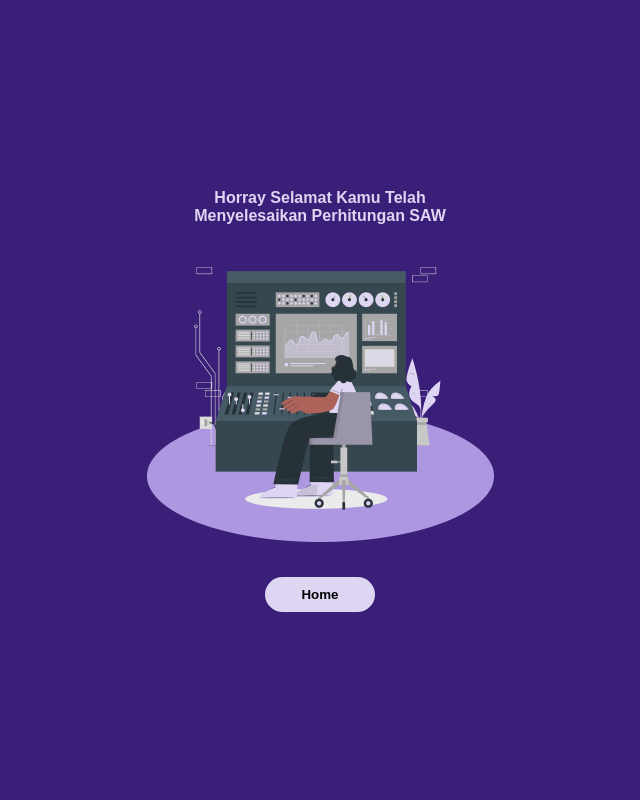
After one commit to DarrelBumika/SPK-SAW, a PHP site: page /hasil_akhir.html in a window 1280 px wide. The commit adds this page. Shown: the whole page, without its empty margins (320-960 px from the left). Run offline with PHP 8.4, Linux system fonts and the light colour scheme.

Commit message:
front end hasil akhir

```diff
--- /dev/null
+++ b/hasil_akhir.html
@@ -0,0 +1,19 @@
+<!DOCTYPE html>
+<html lang="en">
+<head>
+    <meta charset="UTF-8">
+    <meta name="viewport" content="width=device-width, initial-scale=1.0">
+    <title>hasil-perhitungan</title>
+    <link rel="stylesheet" type="text/css" href="index.css">
+</head>
+<body class="background-dark-purple">
+    <div class="centered-element">
+        <div>
+            <p class="poppins-extrabold">Horray Selamat Kamu Telah </p>
+            <p class="poppins-extrabold">Menyelesaikan Perhitungan SAW</p>
+            <img class="picture item-center" src="Group 8.png" alt="">
+            <button class="btn-white item-center poppins-bold">Home</button>
+        </div>
+    </div>
+</body>
+</html>
--- a/index.css
+++ b/index.css
@@ -128,3 +128,43 @@
 .bg-primary-border {
     background: #AD97E0;
 }
+
+
+.background-dark-purple{
+    background-color: #3A1F79;
+    height: 100vh;
+    margin: 0;
+}
+
+.picture{
+    width: 347px;
+    height: 282px;
+    padding: 35px 0px;
+}
+.btn-white {
+    background-color: #DED5F3;
+    border: none;
+    border-radius: 30px;
+    padding: 10px 36px;
+}
+
+.item-center {
+    margin: auto;
+    display: block;
+}
+
+.centered-element {
+    display: flex;
+    justify-content: center;
+    align-items: center;
+    height: 100%;
+}
+div > p {
+    color: #DED5F3;
+    margin-inline-start: 0;
+    margin-inline-end: 0;
+    margin-block-start: 0;
+    margin-block-end: 0;
+    text-align: center;
+
+}
```
Also changed, not shown: Group 8.png (added).
